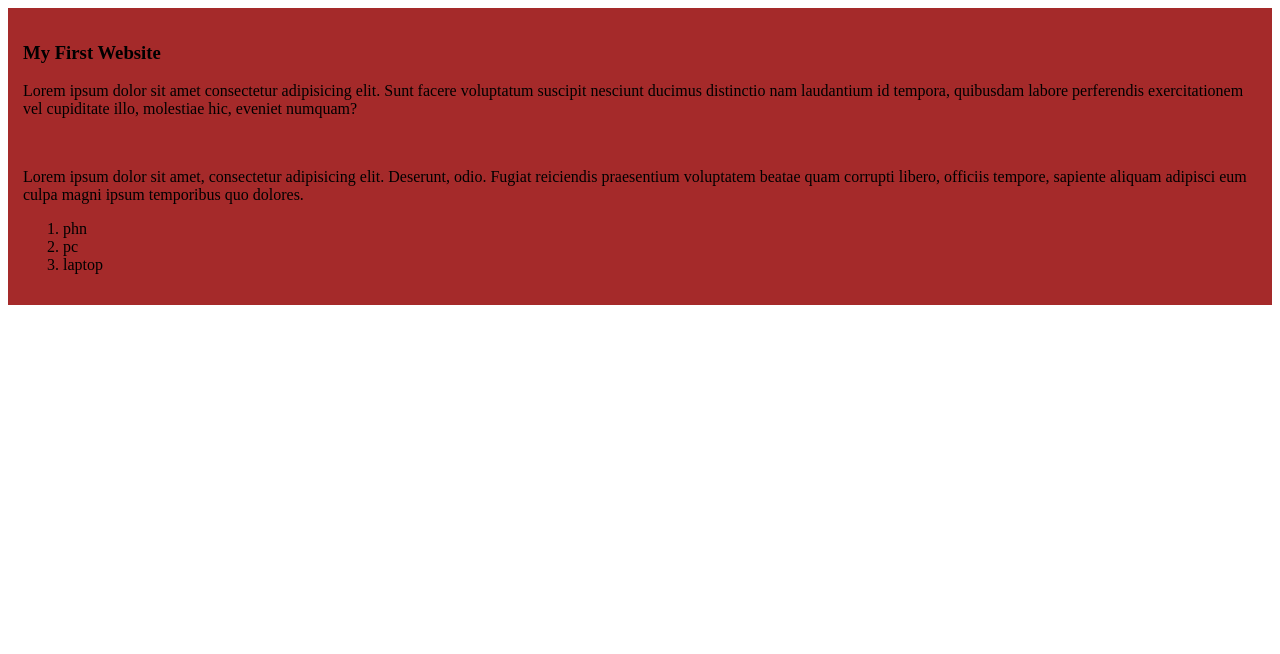
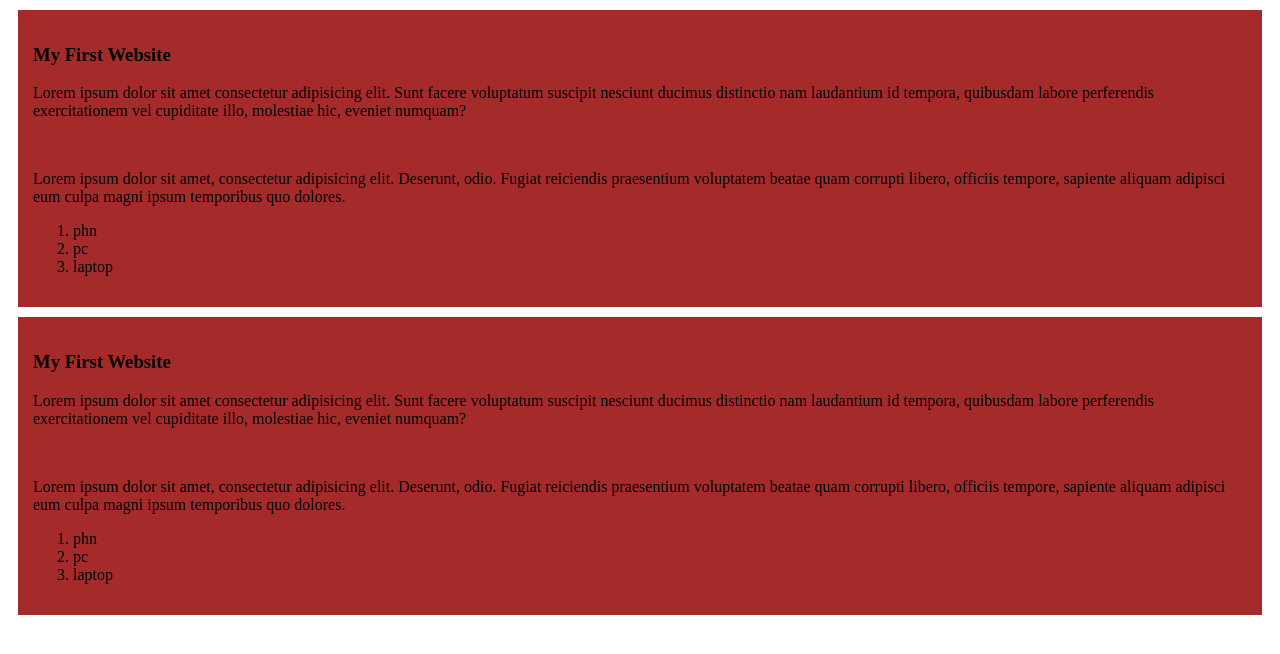
Before and after one commit to Faizul-Islam-Shiam/my-first-github-repo, a plain HTML site: page index.html in a window 1280 px wide. Drawn offline with Linux system fonts and the light colour scheme.

Commit message:
added the second blog

```diff
--- a/index.html
+++ b/index.html
@@ -18,5 +18,17 @@
             <li>laptop</li>
         </ol>
     </div>
+    <div>
+        <h3>My First Website</h3>
+        <p>Lorem ipsum dolor sit amet consectetur adipisicing elit. Sunt facere voluptatum suscipit nesciunt ducimus distinctio nam laudantium id tempora, quibusdam labore perferendis exercitationem vel cupiditate illo, molestiae hic, eveniet numquam?</p>
+        <br>
+        <p>Lorem ipsum dolor sit amet, consectetur adipisicing elit. Deserunt, odio. Fugiat reiciendis praesentium voluptatem beatae quam corrupti libero, officiis tempore, sapiente aliquam adipisci eum culpa magni ipsum temporibus quo dolores.</p>
+        <ol>
+            <li>phn</li>
+            <li>pc</li>
+            <li>laptop</li>
+        </ol>
+    </div>
+
 </body>
 </html>
--- a/styles/blog.css
+++ b/styles/blog.css
@@ -1,4 +1,5 @@
 div{
     background-color: brown;
     padding: 15px;
+    margin: 10px;
 }
```
